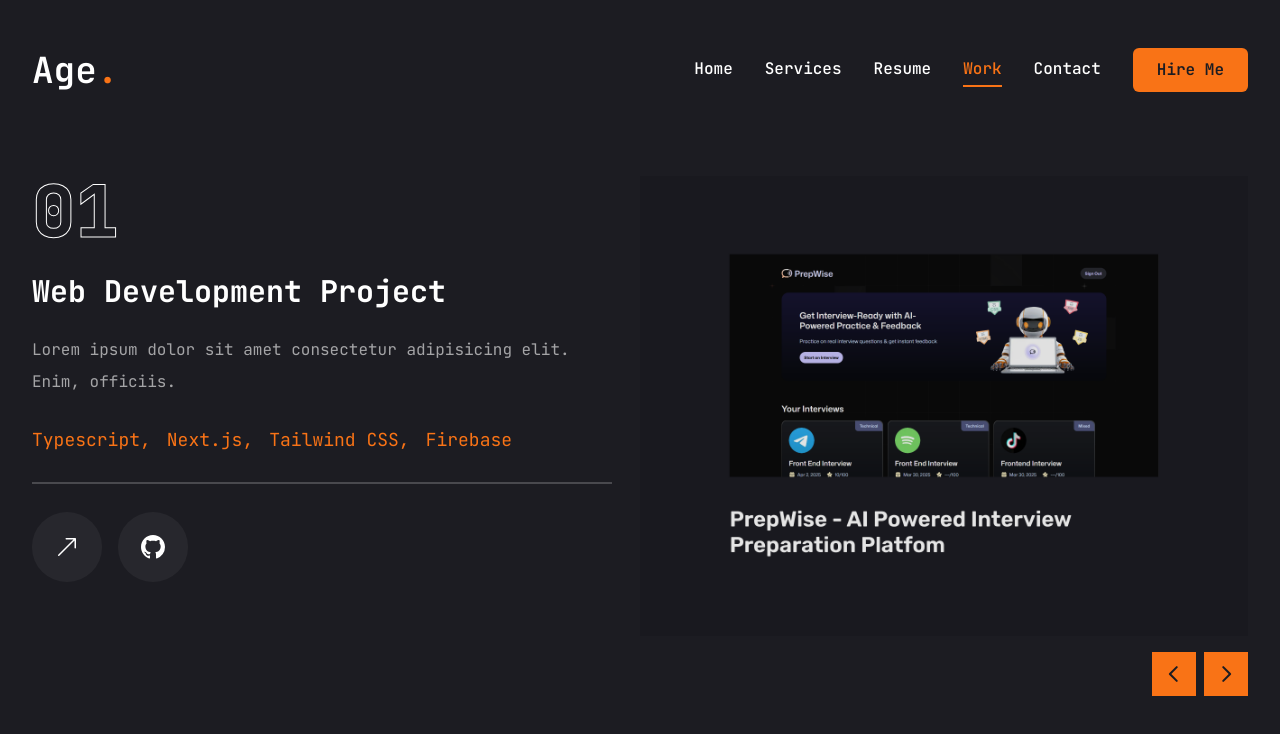
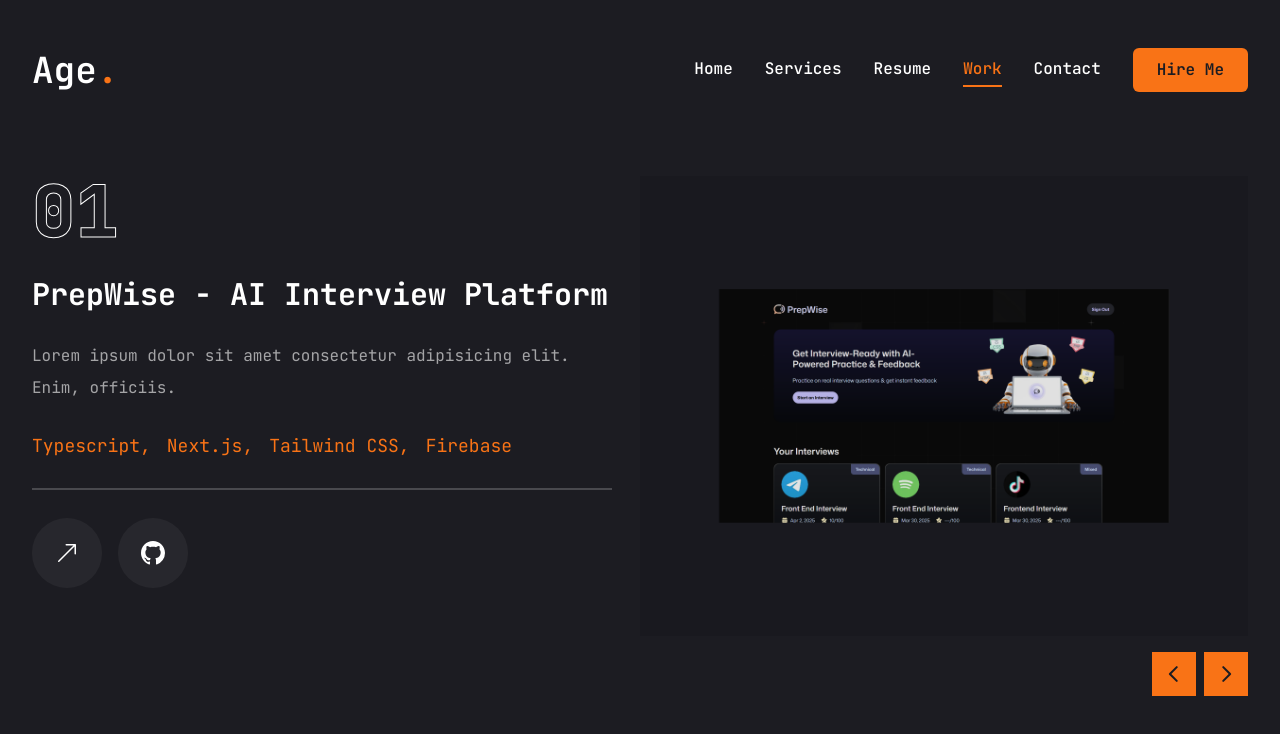
Before and after one commit to MuhammadPutraAge/muhammadputraaage.com, a Next.js app: page /work in a window 1280 px wide. Shown: the top 734 px of the page. Built offline with nearby package versions, Linux system fonts and the light colour scheme.

Commit message:
update projects data

```diff
--- a/app/work/page.tsx
+++ b/app/work/page.tsx
@@ -42,8 +42,8 @@
                 {project.num}
               </p>
 
-              <h2 className="text-3xl font-bold leading-none text-white group-hover:text-accent transition-all duration-500 capitalize">
-                {project.category} project
+              <h2 className="text-3xl font-bold text-white group-hover:text-accent transition-all duration-500 capitalize">
+                {project.title}
               </h2>
 
               <p className="text-white/60">{project.description}</p>
--- a/constants/index.tsx
+++ b/constants/index.tsx
@@ -169,7 +169,7 @@
   {
     num: "01",
     category: "Web Development",
-    title: "PrepWise - AI Powered Interview Preparation Platform",
+    title: "PrepWise - AI Interview Platform",
     description:
       "Lorem ipsum dolor sit amet consectetur adipisicing elit. Enim, officiis.",
     stack: [
@@ -185,7 +185,7 @@
   {
     num: "02",
     category: "Web Development",
-    title: "#D Developer Portfolio Website",
+    title: "3D Developer Portfolio Website",
     description:
       "Lorem ipsum dolor sit amet consectetur adipisicing elit. Enim, officiis.",
     stack: [
```
Also changed, not shown: public/projects/3d-portfolio.png, public/projects/prepwise.png.
